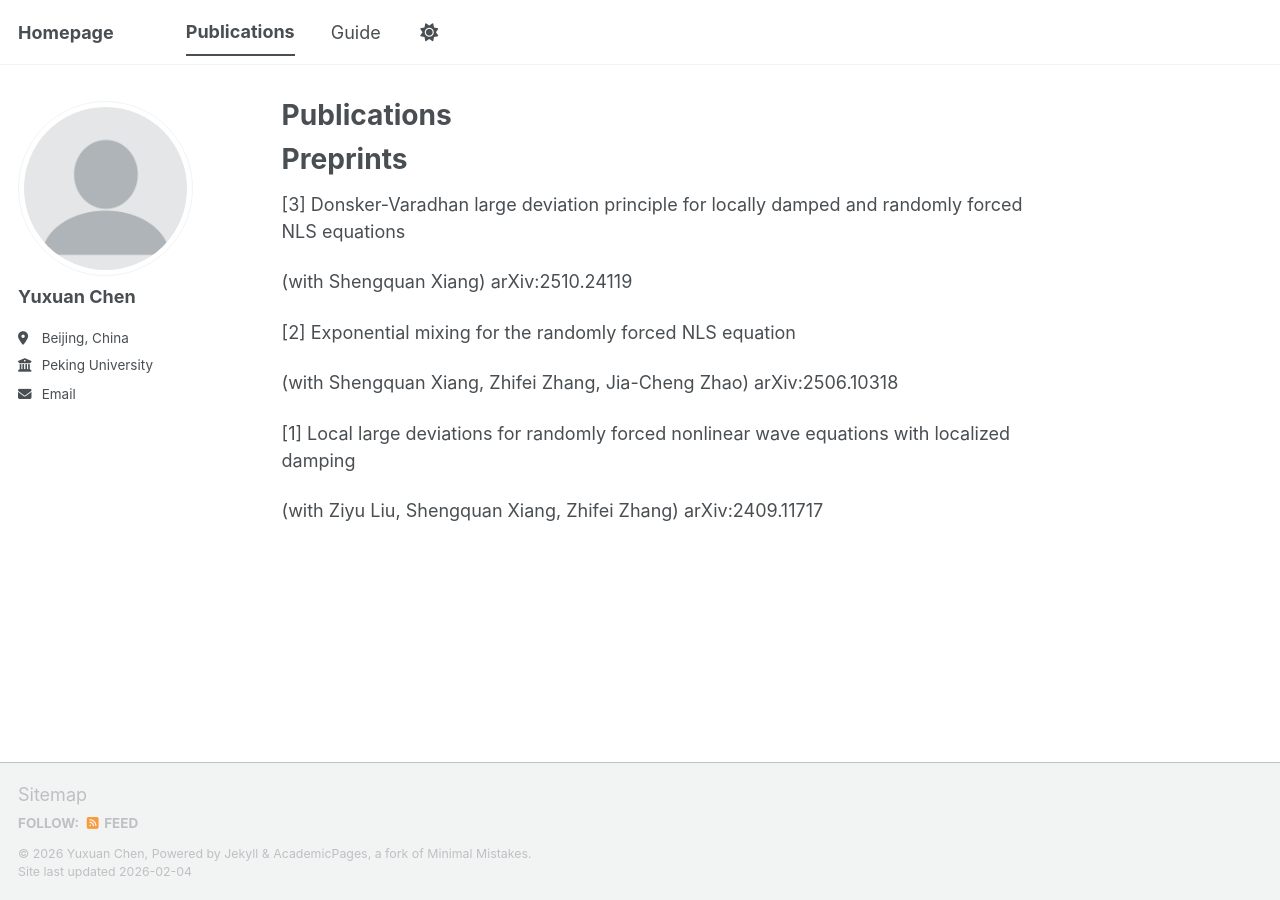
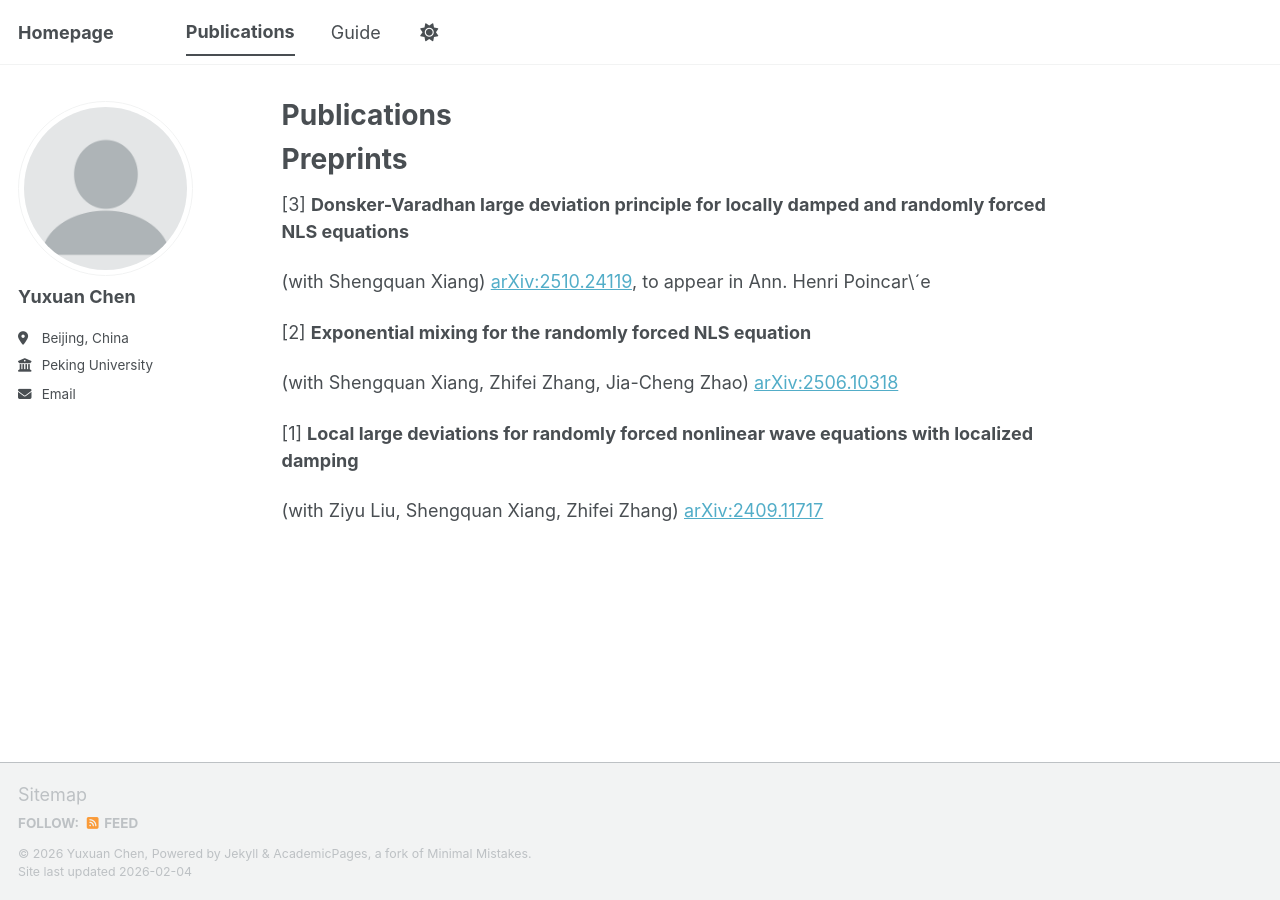
Before and after one commit to yxchen-pku/yxchen-pku.github.io, a Jekyll site: the page built from _pages/publications.md, in a window 1280 px wide. Built offline with Jekyll 4.4.1, drawn with Linux system fonts in a browser that asks for light colours; a script bundle is joined from its source files by our own code; library files that are not in the unit come from our copies.

Commit message:
Update publications.md

```diff
--- a/_pages/publications.md
+++ b/_pages/publications.md
@@ -7,14 +7,14 @@ author_profile: true
 Preprints
 =====
 
-[3] Donsker-Varadhan large deviation principle for locally damped and randomly forced NLS equations
+[3] **Donsker-Varadhan large deviation principle for locally damped and randomly forced NLS equations**
 
-(with Shengquan Xiang) arXiv:2510.24119
+(with Shengquan Xiang) [arXiv:2510.24119](https://arxiv.org/abs/2510.24119), to appear in Ann. Henri Poincar\´e
 
-[2] Exponential mixing for the randomly forced NLS equation
+[2] **Exponential mixing for the randomly forced NLS equation**
 
-(with Shengquan Xiang, Zhifei Zhang, Jia-Cheng Zhao) arXiv:2506.10318
+(with Shengquan Xiang, Zhifei Zhang, Jia-Cheng Zhao) [arXiv:2506.10318](https://arxiv.org/abs/2506.10318)
 
-[1] Local large deviations for randomly forced nonlinear wave equations with localized damping
+[1] **Local large deviations for randomly forced nonlinear wave equations with localized damping**
 
-(with Ziyu Liu, Shengquan Xiang, Zhifei Zhang)	arXiv:2409.11717
+(with Ziyu Liu, Shengquan Xiang, Zhifei Zhang)	[arXiv:2409.11717](https://arxiv.org/abs/2409.11717)
```
